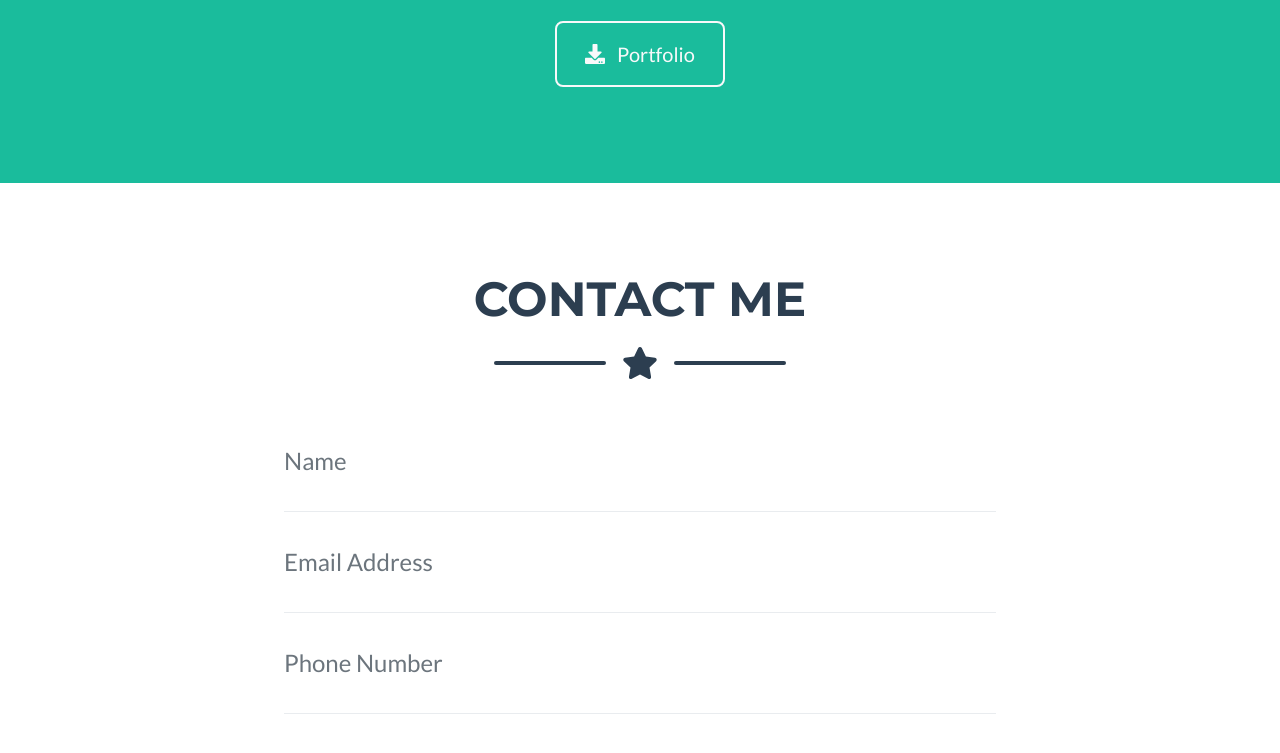
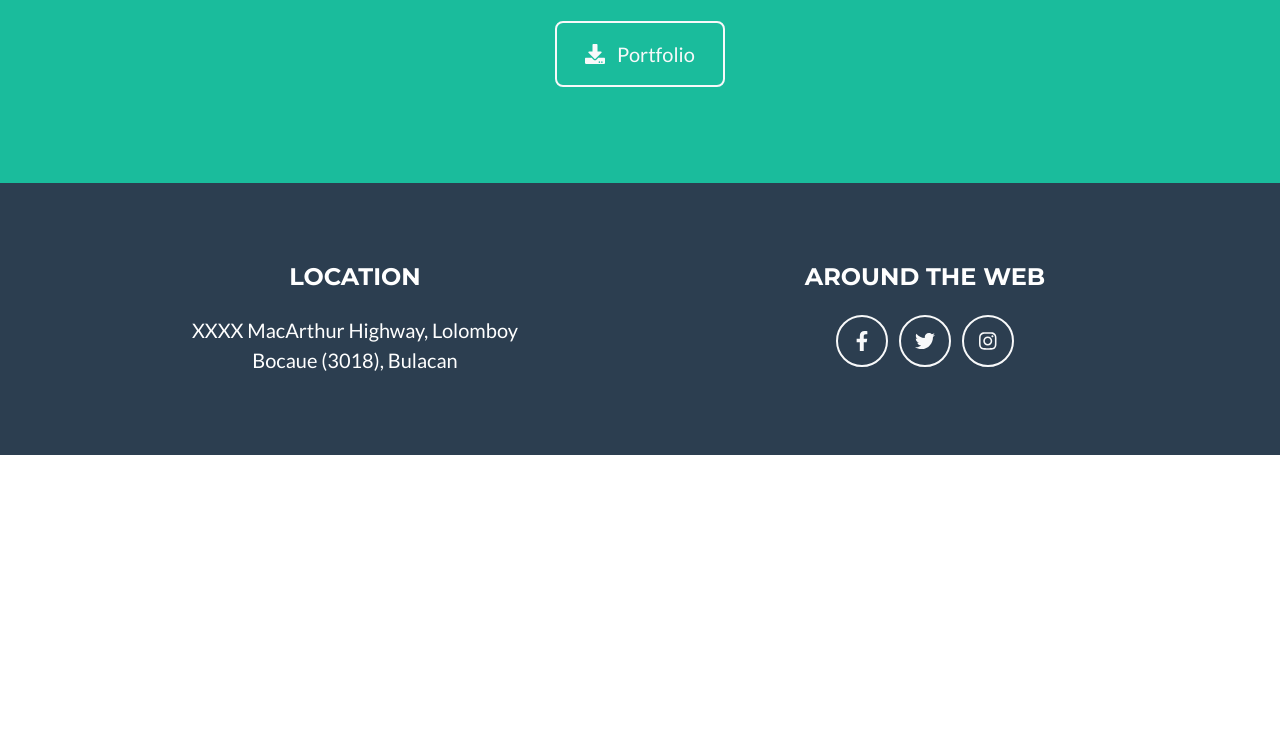
Before and after one commit to SBitancor/Abby, a plain HTML site: page index.html in a window 1280 px wide. Shown: the part 2047-2800 px from the top of the page. After the commit the page ends 2502 px from the top, so only its background shows below. Drawn offline with nearby package versions, Linux system fonts and the light colour scheme.

Commit message:
contact is now hidden

```diff
--- a/index.html
+++ b/index.html
@@ -147,7 +147,7 @@
             </div>
         </section>
         <!-- Contact Section-->
-        <section class="page-section" id="contact">
+        <section class="page-section" id="contact" hidden>
             <div class="container">
                 <!-- Contact Section Heading-->
                 <h2 class="page-section-heading text-center text-uppercase text-secondary mb-0">Contact Me</h2>
```
